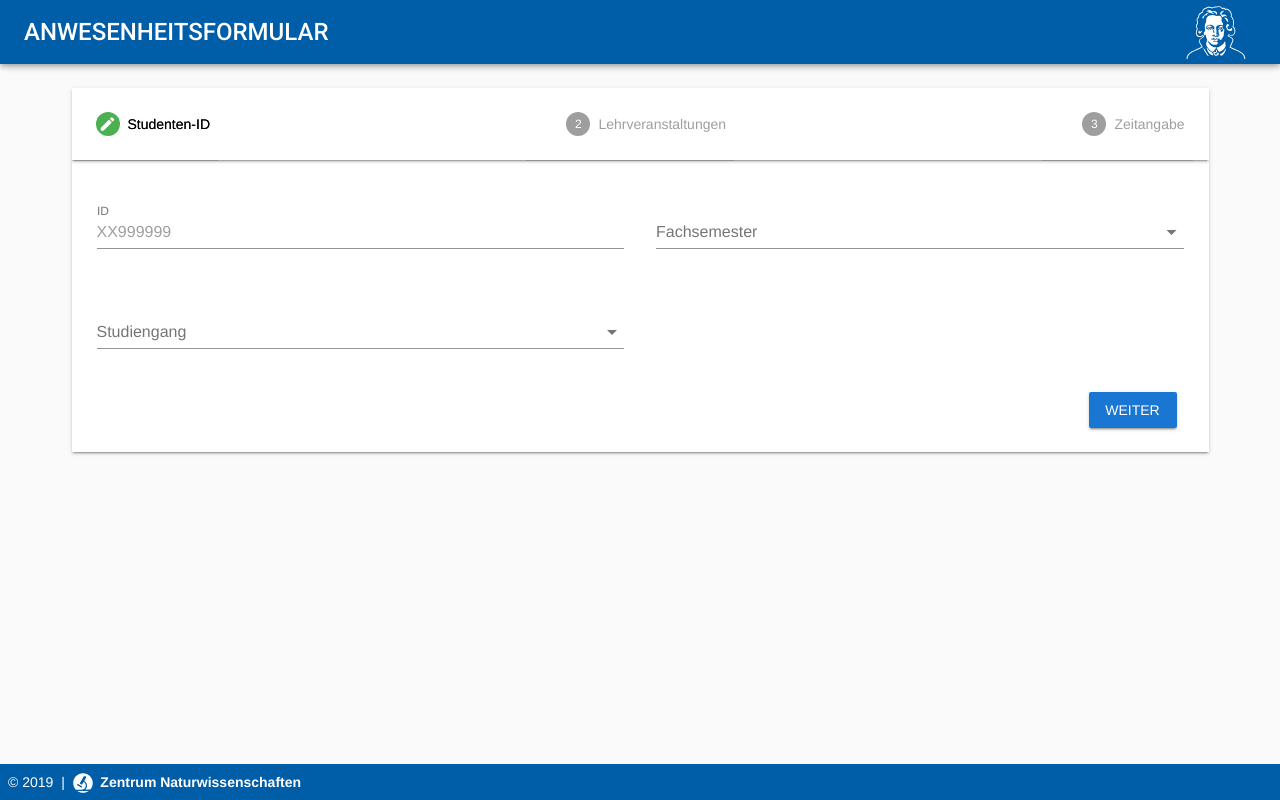
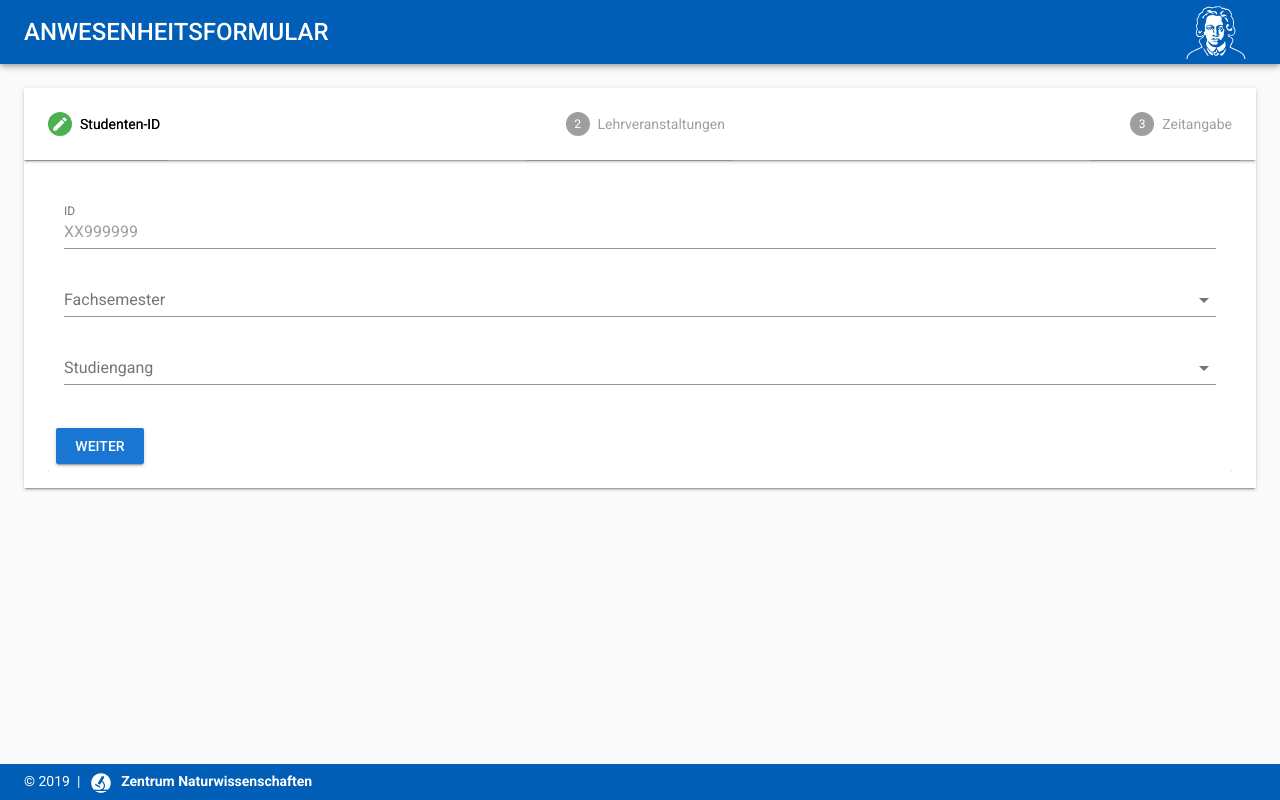
Before and after one commit to zentrumnawi/Mathezentrum, a Vue app: page / in a window 1280 px wide. Built offline with nearby package versions, Linux system fonts and the light colour scheme; what json2csv, v-data-table would draw is missing.

Commit message:
refactor: update styling of AttendeeForm

```diff
--- a/src/App.vue
+++ b/src/App.vue
@@ -1,52 +1,37 @@
 <template>
   <v-app>
-    <v-toolbar app dark color="#005ea8">
-      <v-toolbar-title class="headline text-uppercase">
-        Anwesenheitsformular
-      </v-toolbar-title>
+    <v-toolbar app dark color="primary darken-1">
+      <v-toolbar-title class="headline text-uppercase">Anwesenheitsformular</v-toolbar-title>
       <v-spacer></v-spacer>
-      <v-img aspect-ratio="1.5" contain max-height="100px" max-width="80px" :src="require('@/assets/Goethe-Kopf-weiss.svg')">
-      </v-img>
+      <v-img
+        aspect-ratio="1.5"
+        contain
+        max-height="100px"
+        max-width="80px"
+        :src="require('@/assets/Goethe-Kopf-weiss.svg')"
+      ></v-img>
     </v-toolbar>
     <v-content>
-    <router-view></router-view>
+      <v-container fluid>
+        <router-view></router-view>
+      </v-container>
     </v-content>
-    <v-footer app dark color="#005ea8">
-      <!-- <img width=10% class="thumbnail float-center" :src="require('@/assets/LogoGUF.png')"> -->
-      <v-card-actions class="justify-left">
-        &copy; 2019&nbsp;&nbsp;|&nbsp;&nbsp;
-        <router-link to="/admin">
-          <img height=20px :src="require('@/assets/Icon_ZentrumNaturwissenschaften.svg')">
-        </router-link>
-          &nbsp;&nbsp;<strong>Zentrum Naturwissenschaften</strong>
-      </v-card-actions>    </v-footer>
+    <v-footer app dark color="primary darken-1">
+      <v-layout text-left ml-4>
+        <v-flex xs12>
+          &copy; 2019&nbsp;&nbsp;|&nbsp;&nbsp;
+          <router-link to="/admin">
+            <img height="20px" :src="require('@/assets/Icon_ZentrumNaturwissenschaften.svg')" />
+          </router-link>&nbsp;&nbsp;
+          <strong>Zentrum Naturwissenschaften</strong>
+        </v-flex>
+      </v-layout>
+    </v-footer>
   </v-app>
 </template>
 
 <script>
-
-// import Form from './components/AttendeeForm.vue'
-// import Admin from '@/components/Admin'
-
 export default {
-  name: 'app',
-  components: {
-    // Form,
-    // Admin
-  }
-}
+  name: "app"
+};
 </script>
-
-<style>
-#app, .toolbar {
-  font-family: 'Avenir', Helvetica, Arial, sans-serif;
-  -webkit-font-smoothing: antialiased;
-  -moz-osx-font-smoothing: grayscale;
-  text-align: center;
-  color: #2b87e2;
-
-  /* height: 768px;
-  width: 1024px */
-
-}
-</style>
--- a/src/components/AttendeeForm.vue
+++ b/src/components/AttendeeForm.vue
@@ -1,8 +1,4 @@
 <template>
-  <v-container>
-    <!-- <v-form ref="form" v-model="valid" lazy-validation> -->
-    <!-- <v-container grid-list-md text-xs-center>
-    <v-layout row wrap justify-space-around>-->
   <v-stepper v-model="stepper">
     <v-stepper-header>
       <div class="step" v-for="(step, index) in steps" :key="index">
@@ -18,11 +14,9 @@
       </div>
     </v-stepper-header>
     <v-stepper-items>
-        <!-- <v-form ref="form" v-model="valid" lazy-validation> -->
       <v-stepper-content step="1">
         <v-form ref="form_studinfo" v-model="valid" lazy-validation>
-            <v-layout row wrap>
-              <v-flex xs12 md6>
+          <v-card>
             <v-card-text>
               <v-text-field
                 v-model="form.id"
@@ -32,24 +26,15 @@
                 placeholder="XX999999"
                 required
               ></v-text-field>
-                </v-card-text>
-            </v-flex>
-            <v-flex xs6 md6>
-              <v-card-text>
               <v-select
-                  attach
                 v-model="form.semester"
                 :items="semester"
                 :rules="semesterRules"
                 label="Fachsemester"
                 required
               ></v-select>
-              </v-card-text>
-            </v-flex>
-            <v-flex xs6 md6>
-              <v-card-text>
+
               <v-select
-                  attach
                 v-model="form.faculty"
                 :items="faculties"
                 :rules="facultyRules"
@@ -57,23 +42,22 @@
                 required
               ></v-select>
             </v-card-text>
-            </v-flex>
-            </v-layout>
+
             <v-card-actions>
-              <v-spacer></v-spacer>
-              <!-- <v-btn flat @click.native="this.stepper = 1">Zurück</v-btn> -->
-              <!-- @click.native="valid ? stepper = 2 : stepper = 1" -->
-              <v-btn color="primary" @click="validate" :disabled="!valid">Weiter</v-btn>
+              <v-btn color="primary" @click="next" :disabled="!valid">Weiter</v-btn>
             </v-card-actions>
+          </v-card>
         </v-form>
       </v-stepper-content>
 
       <v-stepper-content step="2">
         <v-form ref="form_coursemath" v-model="valid" lazy-validation>
-            <v-card-text>
+          <v-card>
             <v-card-title class="justify-center">
               <h2>Mathematik</h2>
             </v-card-title>
+
+            <v-card-text>
               <v-autocomplete
                 v-model="form.courses"
                 :items="courses_math"
@@ -138,15 +122,17 @@
                 </template>
               </v-autocomplete>
             </v-card-text>
+
             <v-card-actions>
-              <v-spacer></v-spacer>
-              <v-btn flat @click.native="stepper = 1">Zurück</v-btn>
-              <v-btn color="primary" @click="validate">Weiter</v-btn>
+              <v-btn color="primary" @click="next">Weiter</v-btn>
+              <v-btn flat @click.native="stepper -= 1">Zurück</v-btn>
             </v-card-actions>
+          </v-card>
         </v-form>
       </v-stepper-content>
 
       <v-stepper-content step="3">
+        <v-card>
           <v-card-text>
             <time-input
               v-model="form.start"
@@ -157,39 +143,36 @@
             ></time-input>
             <time-input v-model="form.end" label="Endzeit" disabled></time-input>
           </v-card-text>
+
           <v-card-actions>
-            <v-spacer></v-spacer>
-            <v-btn flat @click.native="stepper = 2">Zurück</v-btn>
-            <v-btn color="primary" @click="validate">Absenden</v-btn>
             <v-dialog v-model="dialog" persistent max-width="600">
+              <template v-slot:activator="{ on }">
+                <v-btn color="primary" v-on="on">Absenden</v-btn>
+              </template>
+
               <v-card>
-                <v-card-text class="display-1">Sind deine Angaben korrekt ?</v-card-text>
+                <v-card-title class="headline" primary-title>Angaben bestätigen</v-card-title>
+
+                <v-card-text>Du hast noch die Möglichkeit deine Angaben zu korrigieren. Sind deine Angaben korrekt?</v-card-text>
+
                 <v-card-actions>
-                  <v-layout justify-center>
-                    <v-flex xs4 pr-5>
-                      <v-btn class="success" @click="submit">Ja, alles richtig !</v-btn>
-                    </v-flex>
-                    <v-flex xs4>
-                      <v-btn class="error" @click="dialog = false">Moment mal...</v-btn>
-                    </v-flex>
-                  </v-layout>
+                  <v-btn class="primary" @click="submit">Ja</v-btn>
+                  <v-btn @click="dialog = false" flat>Nein</v-btn>
                 </v-card-actions>
               </v-card>
             </v-dialog>
+            <v-btn flat @click.native="stepper -= 1">Zurück</v-btn>
           </v-card-actions>
+        </v-card>
       </v-stepper-content>
-        <!-- </v-form> -->
     </v-stepper-items>
   </v-stepper>
-<!-- Valid: {{ this.valid == null ? 'null' : this.valid }}
-Stepper: {{ this.stepper}} -->
-  </v-container>
 </template>
 
 <script>
 import { format, subHours, subMinutes } from "date-fns";
 import TimeInput from "@/components/TimeInput";
-import uuid from 'uuid/v4';
+import uuid from "uuid/v4";
 function initializeForm() {
   return {
     id: "",
@@ -264,9 +247,7 @@ export default {
         { name: "Mathematische Verfahren 1 (Chemie)" },
         { name: "Mathematische Verfahren 2 (Chemie)" }
       ],
-      semester: [
-        "1","2","3","4","5","6","6+"
-      ],
+      semester: ["1", "2", "3", "4", "5", "6", "6+"],
       faculties: [
         "Mathematik",
         "Physik",
@@ -295,7 +276,7 @@ export default {
         v => !!v || "Bitte wählen Sie mindestens eine Lehrveranstaltung aus"
       ],
       semesterRules: [
-        v => !!v || "Bitte geben Sie Ihr aktuelles Fachsemester an",
+        v => !!v || "Bitte geben Sie Ihr aktuelles Fachsemester an"
       ],
       facultyRules: [v => !!v || "Bitte geben Sie Ihren Studiengang an"]
     };
@@ -330,14 +311,8 @@ export default {
     },
     progress() {
       this.stepper += 1;
-      // this.valid = false
-
     },
-    validate() {
-      // if (this.$refs.form.validate()) {
-        if (this.stepper == 3) {
-          this.dialog = true
-        }
+    next() {
       if (this.stepper == 2) {
         this.$refs.form_coursemath.validate();
         if (this.valid && this.form.courses.length > 0) {
@@ -352,50 +327,15 @@ export default {
           this.progress();
         }
       }
-
-      // if (this.valid == true && this.stepper == 3) {
-      //   this.dialog = true;
-      //   this.stepper -= 1
-      // }
-      // if (this.$refs.form_studinfo.validate()) {
-      //   if (this.valid == true) {
-      //     this.stepper += 1
-      //     this.valid = false
-      //   }
-      // }
-      // if (this.$refs.form_coursemath.validate()) {
-      //   if (this.valid == true) {
-      //     this.valid = false
-      //     this.stepper += 1
-      //   }
-      // }
-      // }
     },
-    // validate() {
-    //   if (this.$refs.form.validate()) {
-    //     if (this.valid == true && this.stepper == 3) {
-    //       this.dialog = true;
-    //       this.stepper -= 1
-    //     }
-    //     if (this.$refs.form_studinfo.validate()) {
-    //       if (this.valid == true) {
-    //         this.stepper += 1
-    //         this.valid = false
-    //       }
-    //     }
-    //     if (this.$refs.form_coursemath.validate()) {
-    //       if (this.valid == true) {
-    //         this.stepper += 1
-    //         this.valid = true
-    //       }
-    //     }
-    //   }
-    // },
     submit() {
-      this.$store.dispatch("submitForm", { ...this.localizedForm, idnumber: uuid()});
+      this.$store.dispatch("submitForm", {
+        ...this.localizedForm,
+        idnumber: uuid()
+      });
       this.form = initializeForm();
-      this.$refs.form_studinfo.reset();
-      this.$refs.form_coursemath.reset();
+      this.$refs.form_studinfo.resetValidation();
+      this.$refs.form_coursemath.resetValidation();
       this.dialog = false;
       this.valid = false;
       this.stepper = 1;
@@ -403,10 +343,3 @@ export default {
   }
 };
 </script>
-
-<!-- Add "scoped" attribute to limit CSS to this component only -->
-<style scoped>
-.v-text-field {
-  color: "#005ea8";
-}
-</style>
```
Lines whose indentation alone changed are shown as unchanged.
